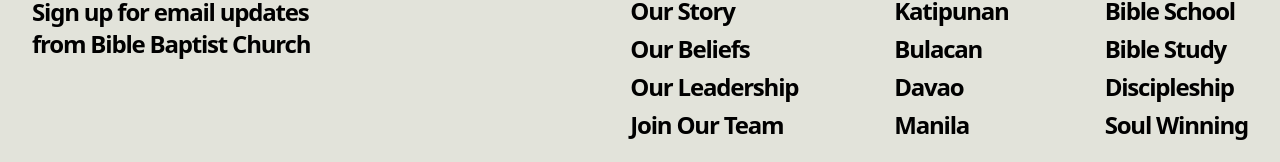
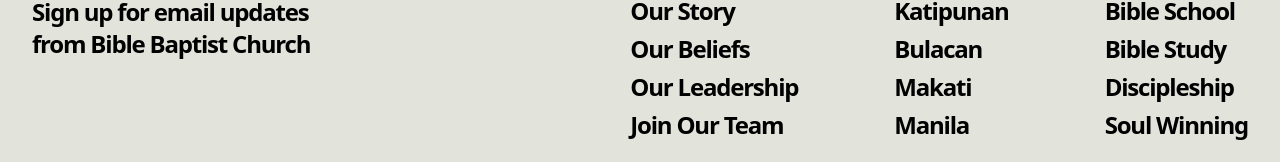
Before and after one commit to webzxx/bbcp8, a Next.js app: page / in a window 1280 px wide. Shown: the part 4186-4348 px from the top of the page. Built offline with nearby package versions, Linux system fonts and the light colour scheme.

Commit message:
modified: changed location

```diff
--- a/src/components/footer/Footer.tsx
+++ b/src/components/footer/Footer.tsx
@@ -75,7 +75,7 @@
                   href=""
                   className="font-bold text-xl lg:text-2xl tracking-tighter leading-tight hover:text-blue-500"
                 >
-                  Davao
+                  Makati
                 </Link>
                 <Link
                   href=""
--- a/src/components/header/DropdownMenu.tsx
+++ b/src/components/header/DropdownMenu.tsx
@@ -194,7 +194,7 @@
                   href=""
                   className="text-white hover:text-blue-500 font-bold"
                 >
-                  Davao
+                  Makati
                 </Link>
                 <Link
                   href=""
```
